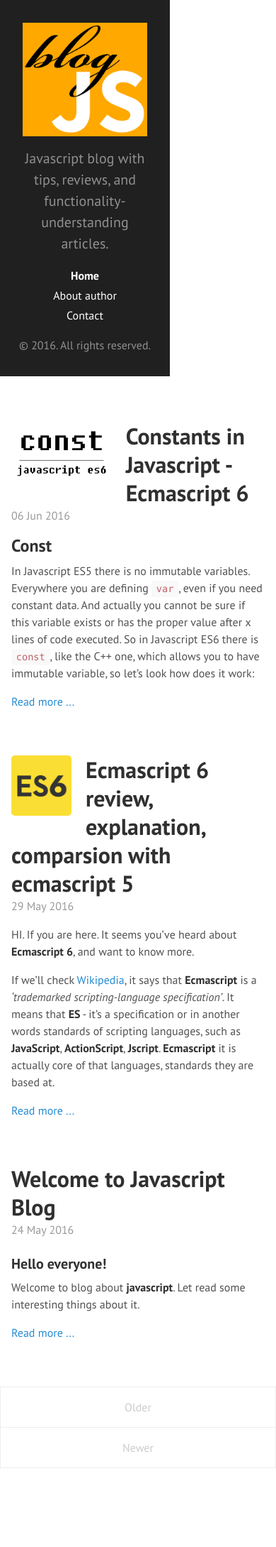
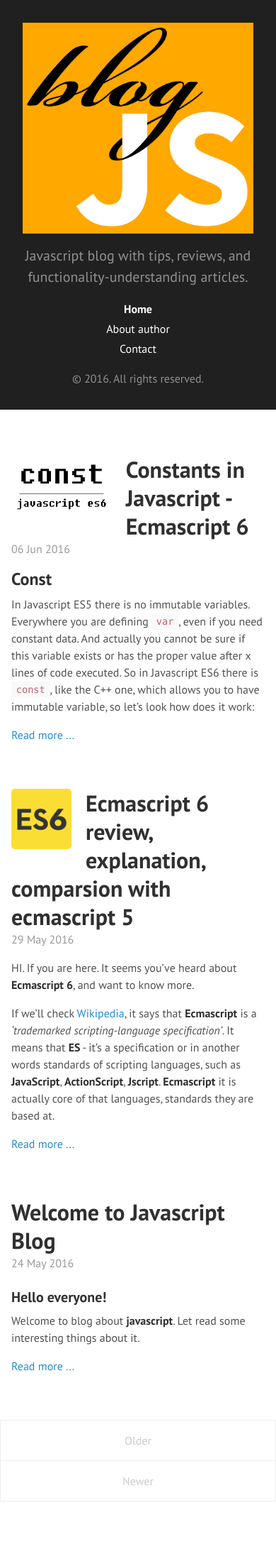
Before and after one commit to blogjs/blogjs.github.io, a Jekyll site: the page built from index.html, in a window 390 px wide. Shown: the whole page at 71% size. Built offline with Jekyll 4.4.1, drawn with Linux system fonts in a browser that asks for light colours; the list of posts is cut into pages by our own code; before the commit the page ends 2132 px from its top, so only the background shows below that.

Commit message:
sidebar mobile version

```diff
--- a/_sass/_custom.scss
+++ b/_sass/_custom.scss
@@ -1,10 +1,3 @@
-.sidebar {
-  width: 15rem;
-  overflow-x: auto;
-}
-.content {
-  max-width: 50rem;
-}
 #logo {
   -webkit-border-radius: 0;
   -moz-border-radius: 0;
@@ -21,3 +14,13 @@
   float: left;
   margin: 0 20px 10px 0;
 }
+
+@media (min-width: 48em) {
+  .sidebar {
+    width: 15rem;
+    overflow-x: auto;
+  }
+  .content {
+    max-width: 50rem;
+  }
+}
```
